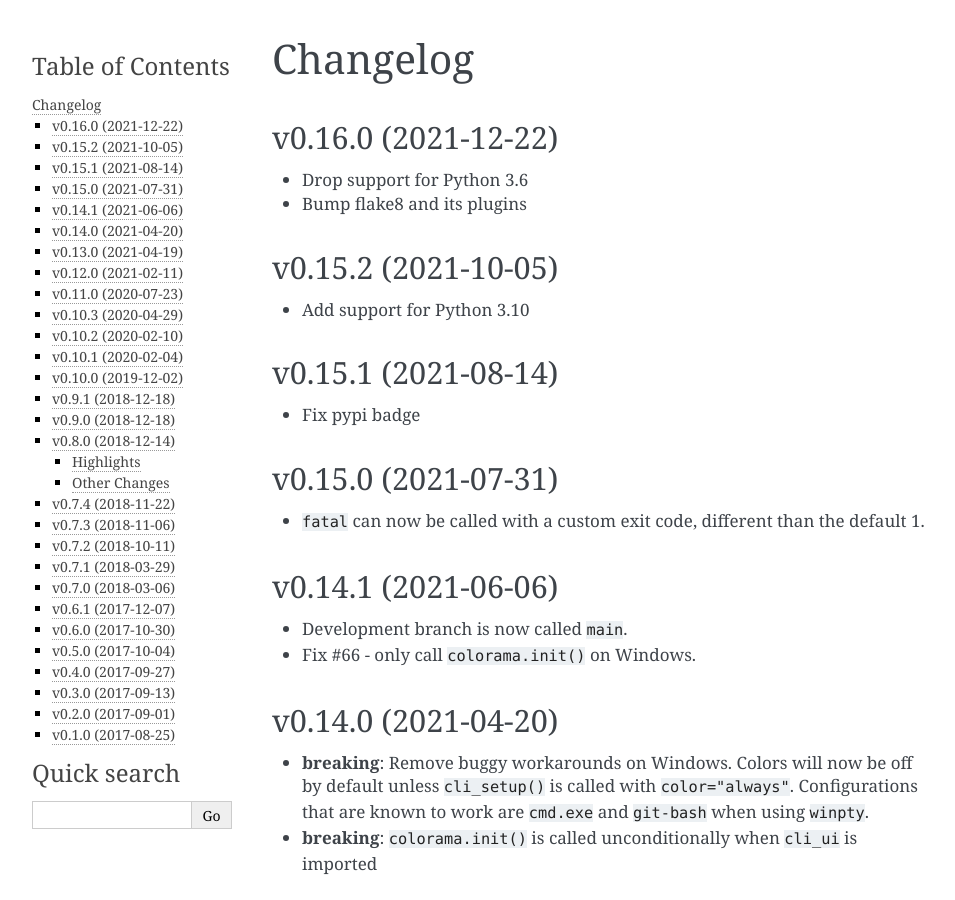
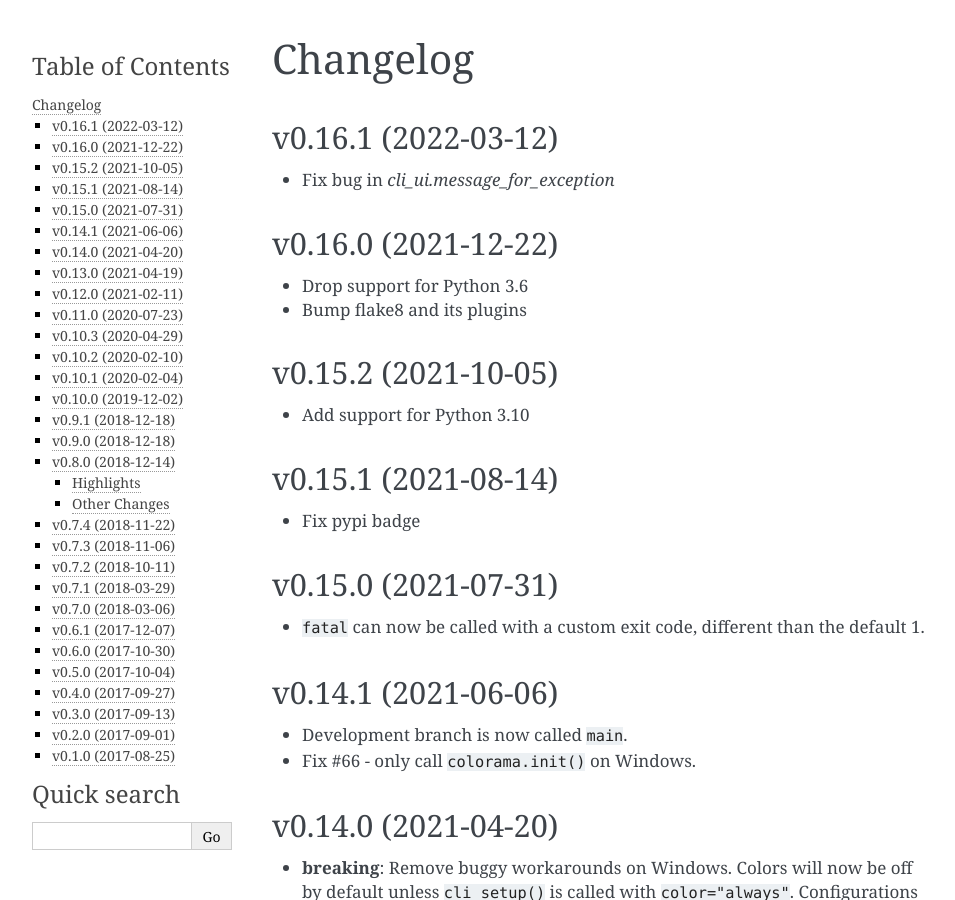
Before and after one commit to your-tools/python-cli-ui, a Sphinx documentation site: the page built from docs/changelog.rst, in a window 1280 px wide and 900 px high. Shown: the whole window, without its empty margins (148-1103 px from the left). Built offline with Sphinx 7.4.7, drawn with Linux system fonts in a browser that asks for light colours.

Commit message:
Update Changelog

```diff
--- a/docs/changelog.rst
+++ b/docs/changelog.rst
@@ -1,5 +1,10 @@
 Changelog
 ----------
+
+v0.16.1 (2022-03-12)
+++++++++++++++++++++
+
+* Fix bug in `cli_ui.message_for_exception`
 
 v0.16.0 (2021-12-22)
 ++++++++++++++++++++
```
